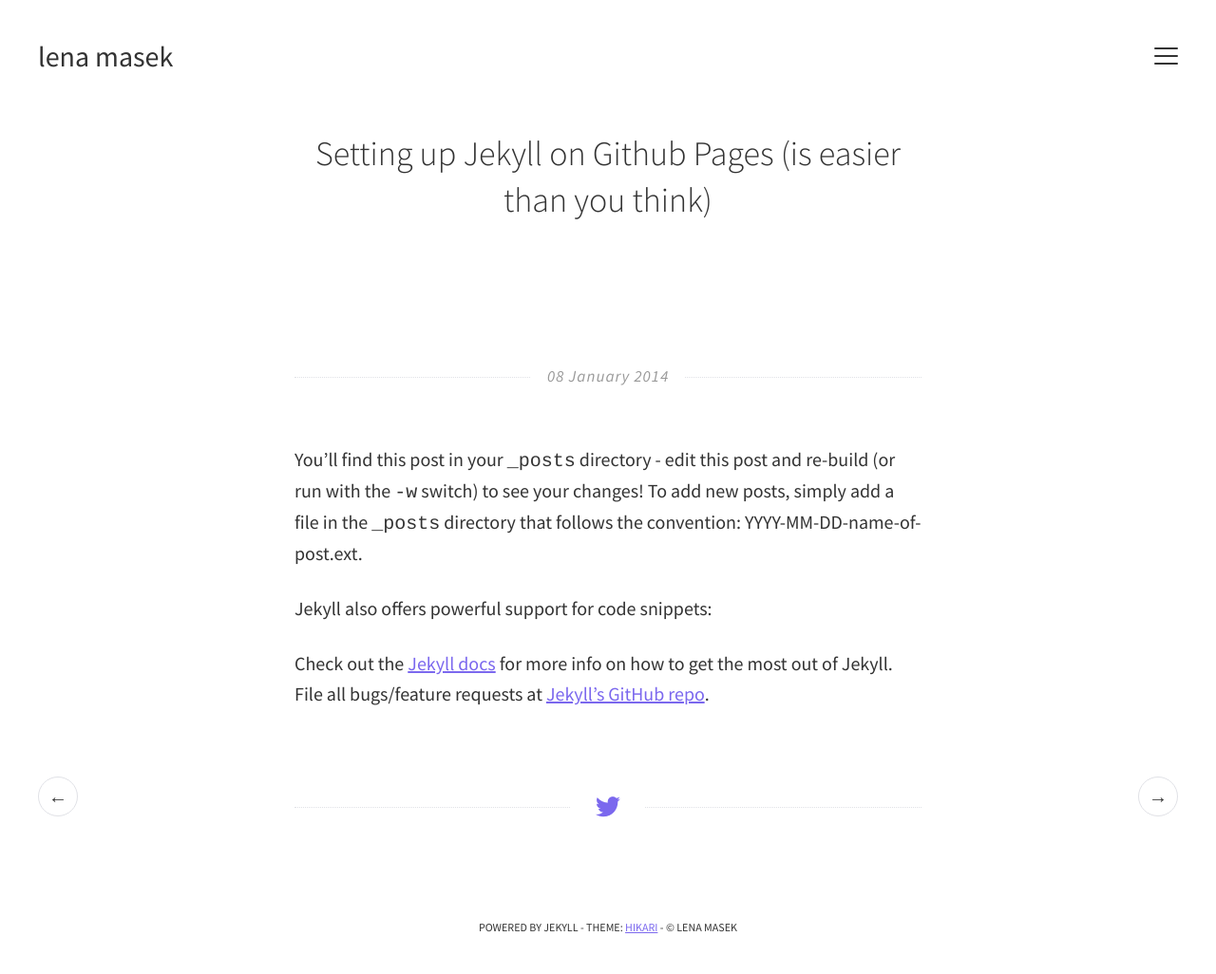
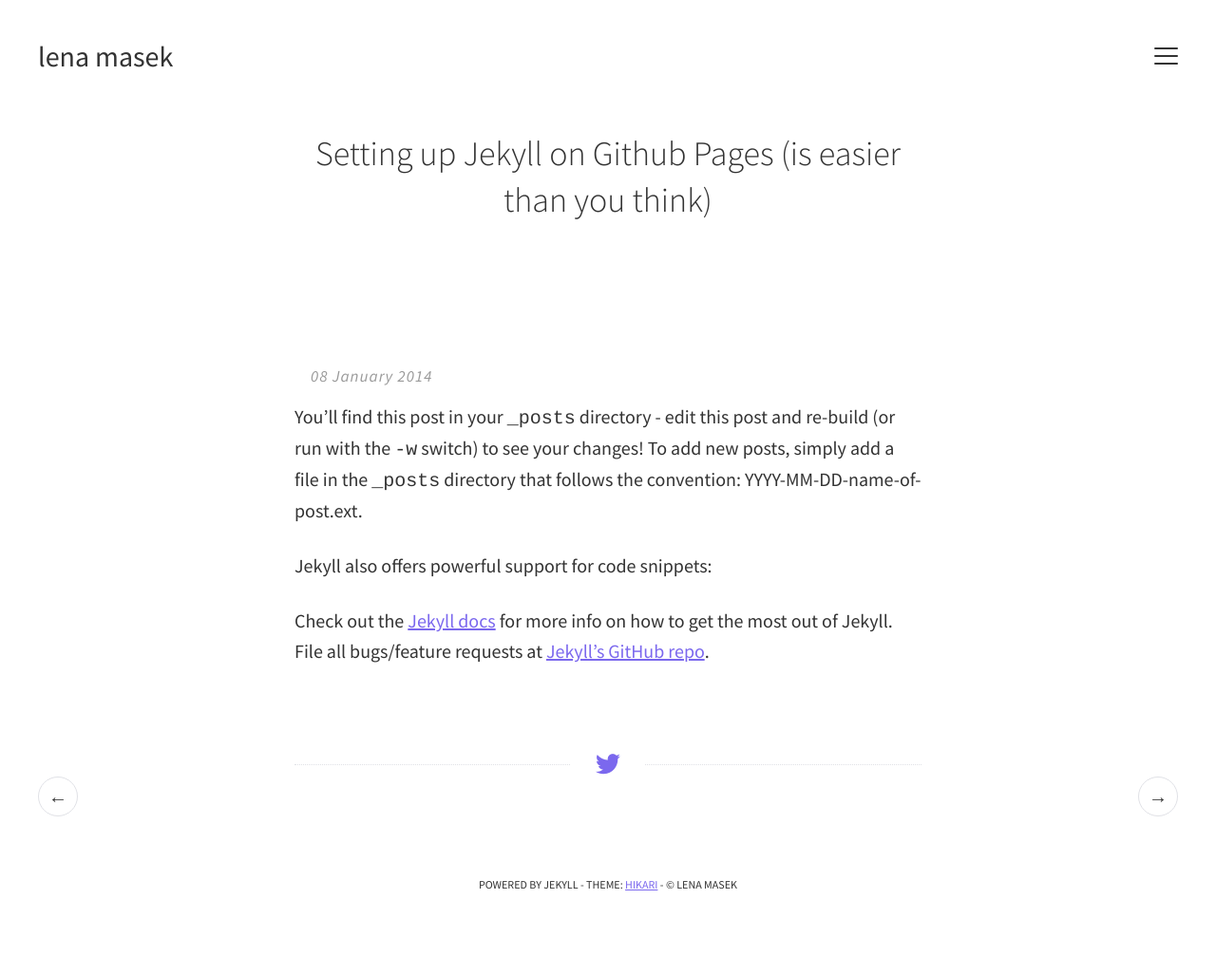
Before and after one commit to lenamasek/lenamasek.github.io, a Jekyll site: the page built from _posts/2014-01-08-setting-up-jekyll-on-github-pages.markdown, in a window 1280 px wide. Shown: the whole page at 95% size. Built offline with Jekyll 4.4.1, drawn with Linux system fonts in a browser that asks for light colours; after the commit the page ends 981 px from its top, so only the background shows below that.

Commit message:
change post layout

```diff
--- a/_layouts/post.html
+++ b/_layouts/post.html
@@ -6,14 +6,11 @@
   <article class="single-content" itemscope itemtype="http://schema.org/BlogPosting">
 
     <h1 class="page-title" itemprop="name headline">{{ page.title }}</h1>
-
-    <div class="feat">
-      <h5 class="page-date">
-        <time datetime="{{ page.date | date_to_xmlschema }}" itemprop="datePublished">
-          {{ page.date | date_to_long_string }}
-        </time>
-      </h5>
-    </div>
+       <h5 class="page-date">
+          <time datetime="{{ page.date | date_to_xmlschema }}" itemprop="datePublished">
+            {{ page.date | date_to_long_string }}
+          </time>
+        </h5>
 
     <div itemprop="articleBody">
       {{ content }}
```
